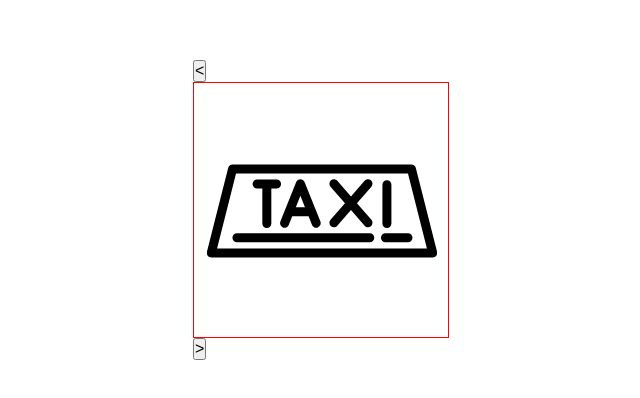
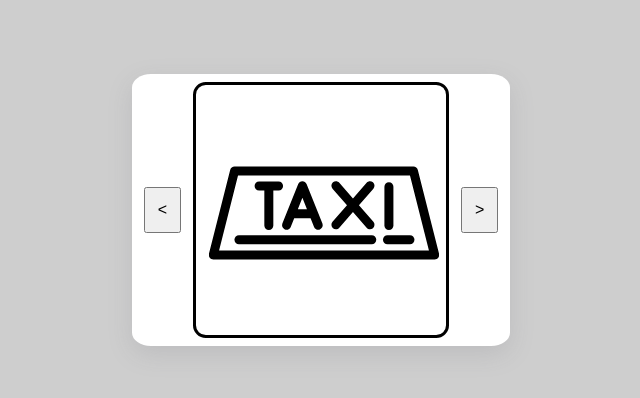
Before and after one commit to daniellonsdale/odin-image-carousel, a website built with webpack: page src/template.html in a window 1280 px wide. Shown: the part 190-588 px from the top of the page, without its empty margins (319-959 px from the left). Built offline with nearby package versions, Linux system fonts and the light colour scheme.

Commit message:
Style carousel

```diff
--- a/src/styles.css
+++ b/src/styles.css
@@ -11,12 +11,29 @@ body {
   display: flex;
   align-items: center;
   justify-content: center;
+  background-color: rgb(206, 206, 206);
+}
+
+.carousel-wrapper{
+  display: flex;
+  align-items: center;
+  justify-content: center;
+  background-color: white;
+  box-shadow: rgba(118, 122, 128, 0.2) 0px 8px 24px;
+  padding: 8px 0px;
+  border-radius: 5%;
+}
+
+.arrow{
+  padding: 12px;
+  margin: 0 12px;
 }
 
 .picture-frame{
     width: 20vw;
     height: 20vw;
-    border: 1px solid red;
+    border: 3px solid black;
+    border-radius: 5%;
     overflow: hidden;
 }
 
```
